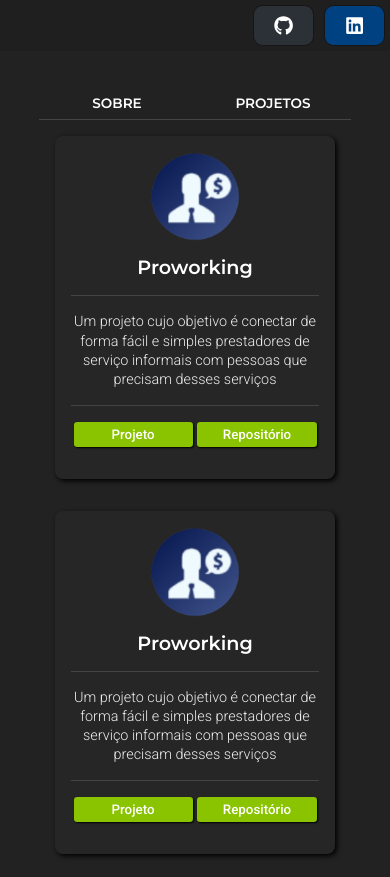
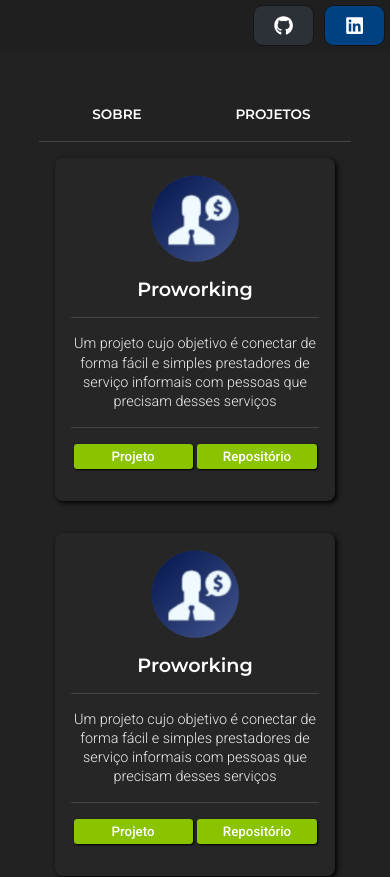
Before and after one commit to cayo-rodrigues/portfolio, a React (Create React App) app: page / in a window 390 px wide. Shown: the top 877 px of the page. Built offline with nearby package versions, Linux system fonts and the light colour scheme.

Commit message:
feat: add sticky property to nav menu on mobile devices

```diff
--- a/src/components/Menu/styles.ts
+++ b/src/components/Menu/styles.ts
@@ -1,6 +1,15 @@
 import styled from "styled-components"
+import { devices } from "../../styles/global"
 
 export const NavContainer = styled.nav`
   border-bottom: 1px solid var(--color-dark-gray);
   display: flex;
+
+  position: sticky;
+  top: 0;
+  background: var(--color-bg);
+
+  @media ${devices.laptop} {
+    position: relative;
+  }
 `
--- a/src/components/MenuButton/styles.ts
+++ b/src/components/MenuButton/styles.ts
@@ -1,10 +1,11 @@
 import styled from "styled-components"
+import { devices } from "../../styles/global"
 
 export const Container = styled.button`
   background: none;
   border: 0;
   border-bottom: 3px solid transparent;
-  padding: 5px 12px;
+  padding: 16px 12px;
   flex: 1;
   text-transform: uppercase;
 
@@ -13,4 +14,8 @@ export const Container = styled.button`
   &:hover {
     border-bottom: 3px solid var(--color-highlight);
   }
+
+  @media ${devices.laptop} {
+    padding: 5px 12px;
+  }
 `
--- a/src/styles/global.ts
+++ b/src/styles/global.ts
@@ -40,7 +40,7 @@ export const GlobalStyle = createGlobalStyle`
   body{
     min-height: 100vh;
     height: 100%;
-    background: #222;
+    background: var(--color-bg);
   }
 
   li {
```
